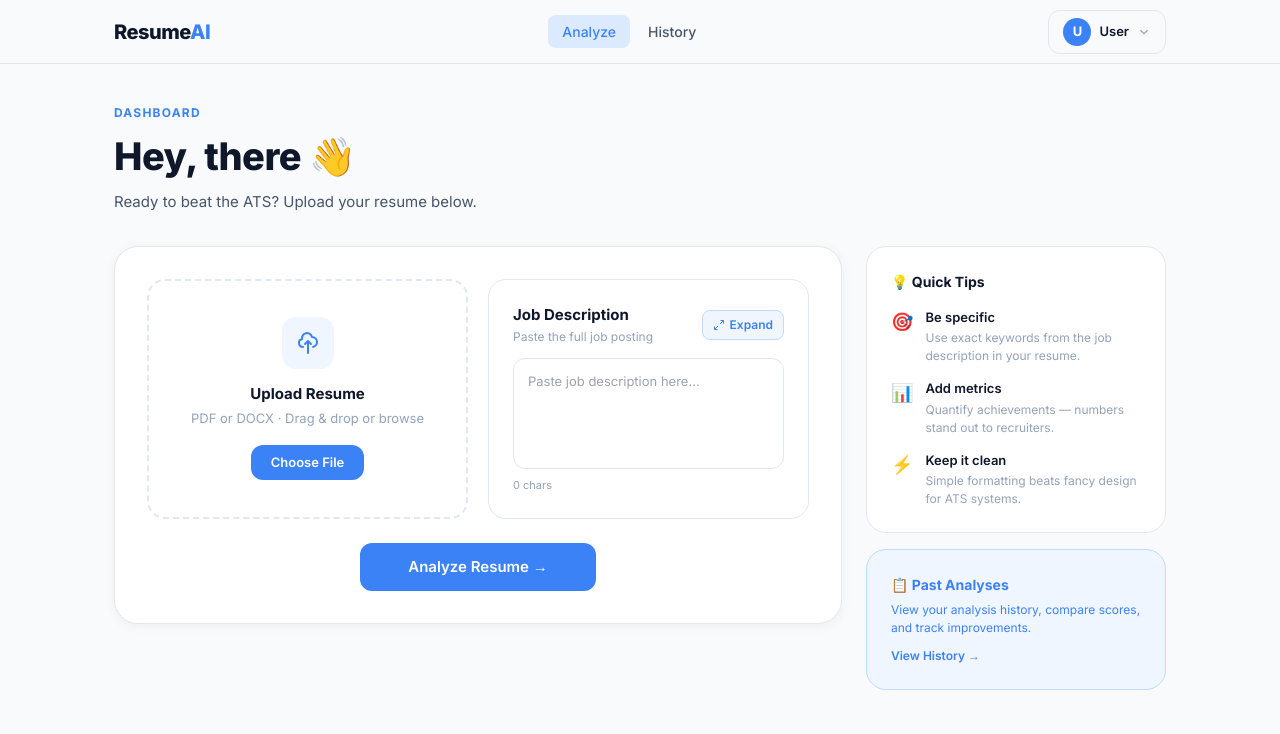
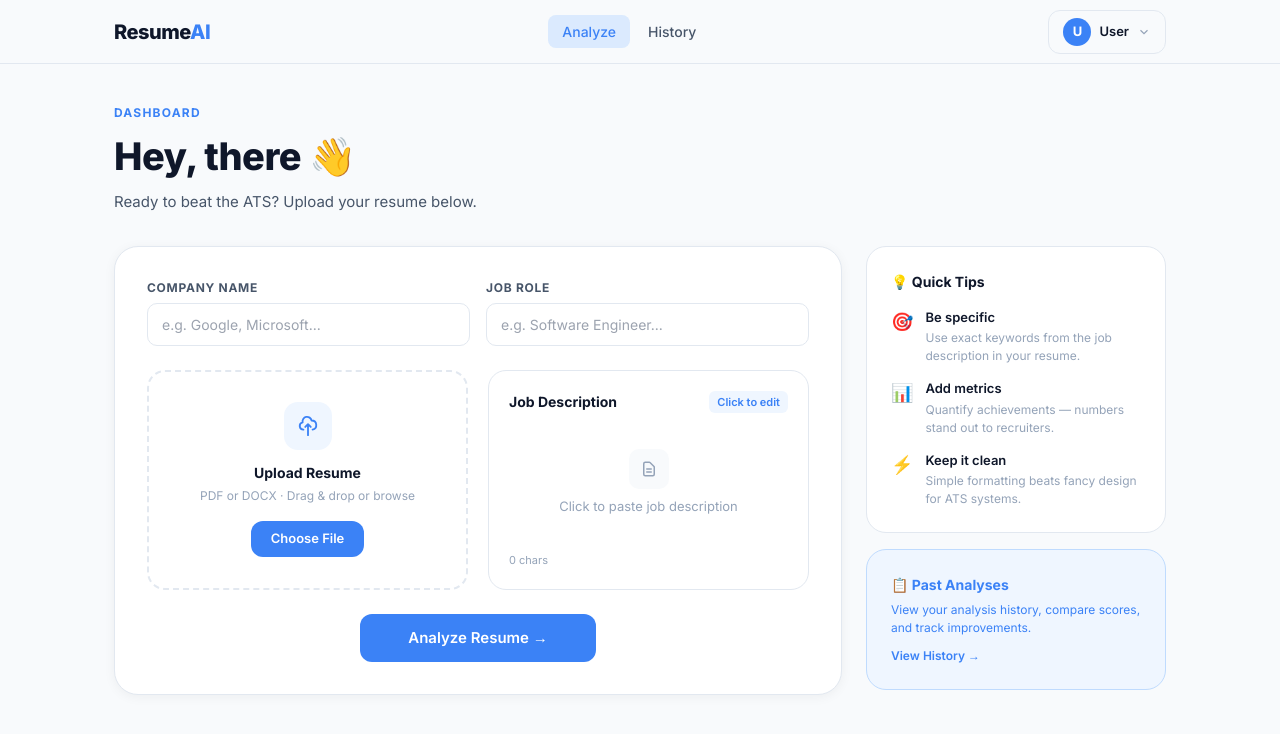
Before and after one commit to gnanesh-reddy-12/Ai-Resume-Analyzer, a React (Vite) app: page / in a window 1280 px wide. Shown: the top 734 px of the page. Built offline with nearby package versions, Linux system fonts and the light colour scheme; sample sign-in values are in the browser's storage.

Commit message:
fix: company/role in analyze, JD click-to-open, navbar edit fix

```diff
--- a/src/components/AnalyzeSection.jsx
+++ b/src/components/AnalyzeSection.jsx
@@ -7,6 +7,8 @@ export default function AnalyzeSection() {
   const navigate = useNavigate()
   const { resumeFile, setResumeFile, jobDescription, setJobDescription } = useContext(ResumeContext)
   const [jdOpen, setJdOpen] = useState(false)
+  const [company, setCompany] = useState("")
+  const [role, setRole] = useState("")
 
   const handleFileChange = (e) => {
     const file = e.target.files[0]
@@ -19,88 +21,112 @@ export default function AnalyzeSection() {
   const handleAnalyze = () => {
     if (!resumeFile) { alert("Please upload a resume"); return }
     if (!jobDescription.trim()) { alert("Please paste a job description"); return }
+    if (company.trim()) localStorage.setItem("pending_company", company.trim())
+    if (role.trim()) localStorage.setItem("pending_role", role.trim())
     navigate("/loading")
   }
 
   return (
     <>
       <motion.div
-        initial={{ opacity: 0, y: 24 }}
-        animate={{ opacity: 1, y: 0 }}
+        initial={{ opacity: 0, y: 24 }} animate={{ opacity: 1, y: 0 }}
         transition={{ duration: 0.5, ease: [0.22, 1, 0.36, 1] }}
         style={{ background: "white", border: "1px solid var(--border)", borderRadius: 24, padding: 32, boxShadow: "0 2px 12px rgba(0,0,0,0.05)" }}
       >
-        {/* Two column layout */}
+        {/* Company + Role row */}
+        <div style={{ display: "grid", gridTemplateColumns: "1fr 1fr", gap: 16, marginBottom: 24 }}>
+          <div>
+            <label style={{ fontSize: 12, fontWeight: 700, color: "var(--text-2)", textTransform: "uppercase", letterSpacing: "0.06em", display: "block", marginBottom: 6 }}>Company Name</label>
+            <input
+              value={company}
+              onChange={e => setCompany(e.target.value)}
+              placeholder="e.g. Google, Microsoft..."
+              style={{ width: "100%", border: "1.5px solid var(--border)", borderRadius: 10, padding: "10px 14px", fontSize: 14, color: "var(--text-1)", outline: "none", fontFamily: "Inter, sans-serif", transition: "border-color 0.15s", boxSizing: "border-box" }}
+              onFocus={e => e.target.style.borderColor = "var(--accent)"}
+              onBlur={e => e.target.style.borderColor = "var(--border)"}
+            />
+          </div>
+          <div>
+            <label style={{ fontSize: 12, fontWeight: 700, color: "var(--text-2)", textTransform: "uppercase", letterSpacing: "0.06em", display: "block", marginBottom: 6 }}>Job Role</label>
+            <input
+              value={role}
+              onChange={e => setRole(e.target.value)}
+              placeholder="e.g. Software Engineer..."
+              style={{ width: "100%", border: "1.5px solid var(--border)", borderRadius: 10, padding: "10px 14px", fontSize: 14, color: "var(--text-1)", outline: "none", fontFamily: "Inter, sans-serif", transition: "border-color 0.15s", boxSizing: "border-box" }}
+              onFocus={e => e.target.style.borderColor = "var(--accent)"}
+              onBlur={e => e.target.style.borderColor = "var(--border)"}
+            />
+          </div>
+        </div>
+
+        {/* Upload + JD row */}
         <div style={{ display: "grid", gridTemplateColumns: "1fr 1fr", gap: 20 }}>
 
-          {/* Upload box */}
-          <div style={{ border: "2px dashed var(--border)", borderRadius: 18, padding: 28, display: "flex", flexDirection: "column", alignItems: "center", justifyContent: "center", textAlign: "center", minHeight: 240, transition: "border-color 0.2s", cursor: "default" }}
+          {/* Upload */}
+          <div
+            style={{ border: "2px dashed var(--border)", borderRadius: 18, padding: 28, display: "flex", flexDirection: "column", alignItems: "center", justifyContent: "center", textAlign: "center", minHeight: 220, transition: "border-color 0.2s" }}
             onDragOver={e => { e.preventDefault(); e.currentTarget.style.borderColor = "var(--accent)" }}
             onDragLeave={e => e.currentTarget.style.borderColor = "var(--border)"}
             onDrop={e => {
               e.preventDefault()
               e.currentTarget.style.borderColor = "var(--border)"
               const file = e.dataTransfer.files[0]
-              if (file) { const ev = { target: { files: [file] } }; handleFileChange(ev) }
+              if (file) handleFileChange({ target: { files: [file] } })
             }}
           >
-            <div style={{ width: 52, height: 52, background: "#EFF6FF", borderRadius: 14, display: "flex", alignItems: "center", justifyContent: "center", marginBottom: 14 }}>
-              <svg width="24" height="24" fill="none" stroke="var(--accent)" strokeWidth="2" viewBox="0 0 24 24">
+            <div style={{ width: 48, height: 48, background: "#EFF6FF", borderRadius: 14, display: "flex", alignItems: "center", justifyContent: "center", marginBottom: 12 }}>
+              <svg width="22" height="22" fill="none" stroke="var(--accent)" strokeWidth="2" viewBox="0 0 24 24">
                 <path strokeLinecap="round" strokeLinejoin="round" d="M7 16a4 4 0 01-.88-7.903A5 5 0 1115.9 6L16 6a5 5 0 011 9.9M15 13l-3-3m0 0l-3 3m3-3v12" />
               </svg>
             </div>
-            <p style={{ fontWeight: 700, fontSize: 15, color: "var(--text-1)", marginBottom: 4 }}>Upload Resume</p>
-            <p style={{ fontSize: 13, color: "var(--text-3)", marginBottom: 16 }}>PDF or DOCX · Drag & drop or browse</p>
+            <p style={{ fontWeight: 700, fontSize: 14, color: "var(--text-1)", marginBottom: 4 }}>Upload Resume</p>
+            <p style={{ fontSize: 12, color: "var(--text-3)", marginBottom: 16 }}>PDF or DOCX · Drag & drop or browse</p>
             <label className="btn-primary" style={{ fontSize: 13, padding: "8px 20px", cursor: "pointer" }}>
               Choose File
               <input type="file" accept=".pdf,.docx" style={{ display: "none" }} onChange={handleFileChange} />
             </label>
             {resumeFile && (
               <motion.div initial={{ opacity: 0, y: 6 }} animate={{ opacity: 1, y: 0 }}
-                style={{ marginTop: 14, background: "#F0FDF4", border: "1px solid #BBF7D0", borderRadius: 10, padding: "7px 14px", fontSize: 13, color: "#166534", display: "flex", alignItems: "center", gap: 6, maxWidth: "100%" }}>
-                <svg width="14" height="14" fill="#16A34A" viewBox="0 0 20 20"><path fillRule="evenodd" d="M16.707 5.293a1 1 0 010 1.414l-8 8a1 1 0 01-1.414 0l-4-4a1 1 0 011.414-1.414L8 12.586l7.293-7.293a1 1 0 011.414 0z" clipRule="evenodd"/></svg>
+                style={{ marginTop: 12, background: "#F0FDF4", border: "1px solid #BBF7D0", borderRadius: 10, padding: "7px 14px", fontSize: 12, color: "#166534", display: "flex", alignItems: "center", gap: 6, maxWidth: "100%" }}>
+                <svg width="13" height="13" fill="#16A34A" viewBox="0 0 20 20"><path fillRule="evenodd" d="M16.707 5.293a1 1 0 010 1.414l-8 8a1 1 0 01-1.414 0l-4-4a1 1 0 011.414-1.414L8 12.586l7.293-7.293a1 1 0 011.414 0z" clipRule="evenodd"/></svg>
                 <span style={{ overflow: "hidden", textOverflow: "ellipsis", whiteSpace: "nowrap", maxWidth: 180, fontWeight: 500 }}>{resumeFile.name}</span>
               </motion.div>
             )}
           </div>
 
-          {/* JD box */}
-          <div style={{ border: "1.5px solid var(--border)", borderRadius: 18, padding: 24, display: "flex", flexDirection: "column", minHeight: 240 }}>
-            <div style={{ display: "flex", alignItems: "center", justifyContent: "space-between", marginBottom: 12 }}>
-              <div>
-                <p style={{ fontWeight: 700, fontSize: 15, color: "var(--text-1)" }}>Job Description</p>
-                <p style={{ fontSize: 12, color: "var(--text-3)", marginTop: 2 }}>Paste the full job posting</p>
+          {/* JD — click to open modal */}
+          <div
+            onClick={() => setJdOpen(true)}
+            style={{ border: "1.5px solid var(--border)", borderRadius: 18, padding: 20, display: "flex", flexDirection: "column", minHeight: 220, cursor: "pointer", transition: "border-color 0.15s" }}
+            onMouseEnter={e => e.currentTarget.style.borderColor = "var(--accent)"}
+            onMouseLeave={e => e.currentTarget.style.borderColor = "var(--border)"}
+          >
+            <div style={{ display: "flex", justifyContent: "space-between", alignItems: "center", marginBottom: 10 }}>
+              <p style={{ fontWeight: 700, fontSize: 14, color: "var(--text-1)" }}>Job Description</p>
+              <span style={{ fontSize: 11, color: "var(--accent)", fontWeight: 600, background: "#EFF6FF", borderRadius: 6, padding: "3px 8px" }}>Click to edit</span>
+            </div>
+            {jobDescription ? (
+              <div style={{ flex: 1, overflow: "hidden", position: "relative" }}>
+                <p style={{ fontSize: 13, color: "var(--text-2)", lineHeight: 1.6, overflow: "hidden", display: "-webkit-box", WebkitLineClamp: 6, WebkitBoxOrient: "vertical" }}>{jobDescription}</p>
+                <div style={{ position: "absolute", bottom: 0, left: 0, right: 0, height: 40, background: "linear-gradient(to bottom, transparent, white)" }}></div>
               </div>
-              <button onClick={() => setJdOpen(true)} style={{ display: "flex", alignItems: "center", gap: 5, background: "#EFF6FF", border: "1px solid #BFDBFE", borderRadius: 8, padding: "5px 10px", fontSize: 12, color: "var(--accent)", cursor: "pointer", fontWeight: 600 }}>
-                <svg width="12" height="12" viewBox="0 0 24 24" fill="none" stroke="currentColor" strokeWidth="2"><path d="M15 3h6v6M9 21H3v-6M21 3l-7 7M3 21l7-7"/></svg>
-                Expand
-              </button>
-            </div>
-            <textarea
-              value={jobDescription}
-              onChange={e => setJobDescription(e.target.value)}
-              placeholder="Paste job description here..."
-              style={{ flex: 1, resize: "none", border: "1.5px solid var(--border)", borderRadius: 12, padding: "12px 14px", fontSize: 13, color: "var(--text-1)", outline: "none", fontFamily: "Inter, sans-serif", lineHeight: 1.6, transition: "border-color 0.15s" }}
-              onFocus={e => e.target.style.borderColor = "var(--accent)"}
-              onBlur={e => e.target.style.borderColor = "var(--border)"}
-            />
-            <div style={{ display: "flex", justifyContent: "space-between", marginTop: 8 }}>
+            ) : (
+              <div style={{ flex: 1, display: "flex", flexDirection: "column", alignItems: "center", justifyContent: "center", gap: 8 }}>
+                <div style={{ width: 40, height: 40, background: "#F8FAFC", borderRadius: 10, display: "flex", alignItems: "center", justifyContent: "center" }}>
+                  <svg width="18" height="18" fill="none" stroke="var(--text-3)" strokeWidth="2" viewBox="0 0 24 24"><path strokeLinecap="round" strokeLinejoin="round" d="M9 12h6m-6 4h6m2 5H7a2 2 0 01-2-2V5a2 2 0 012-2h5.586a1 1 0 01.707.293l5.414 5.414a1 1 0 01.293.707V19a2 2 0 01-2 2z"/></svg>
+                </div>
+                <p style={{ fontSize: 13, color: "var(--text-3)" }}>Click to paste job description</p>
+              </div>
+            )}
+            <div style={{ display: "flex", justifyContent: "space-between", marginTop: 10 }}>
               <span style={{ fontSize: 11, color: "var(--text-3)" }}>{jobDescription.length} chars</span>
-              {jobDescription.length > 0 && (
-                <button onClick={() => setJobDescription("")} style={{ fontSize: 11, color: "var(--danger)", background: "none", border: "none", cursor: "pointer" }}>Clear</button>
-              )}
+              {jobDescription.length > 0 && <span style={{ fontSize: 11, color: "var(--accent)", fontWeight: 500 }}>✓ Added</span>}
             </div>
           </div>
         </div>
 
         <div style={{ display: "flex", justifyContent: "center", marginTop: 24 }}>
-          <motion.button
-            onClick={handleAnalyze}
-            whileHover={{ scale: 1.02 }}
-            whileTap={{ scale: 0.97 }}
-            className="btn-primary"
-            style={{ padding: "13px 48px", fontSize: 15 }}
-          >
+          <motion.button onClick={handleAnalyze} whileHover={{ scale: 1.02 }} whileTap={{ scale: 0.97 }} className="btn-primary" style={{ padding: "13px 48px", fontSize: 15 }}>
             Analyze Resume →
           </motion.button>
         </div>
@@ -109,16 +135,11 @@ export default function AnalyzeSection() {
       {/* JD Modal */}
       <AnimatePresence>
         {jdOpen && (
-          <motion.div
-            initial={{ opacity: 0 }} animate={{ opacity: 1 }} exit={{ opacity: 0 }}
+          <motion.div initial={{ opacity: 0 }} animate={{ opacity: 1 }} exit={{ opacity: 0 }}
             style={{ position: "fixed", inset: 0, background: "rgba(15,23,42,0.5)", zIndex: 100, display: "flex", alignItems: "center", justifyContent: "center", padding: 24 }}
             onClick={e => { if (e.target === e.currentTarget) setJdOpen(false) }}
           >
-            <motion.div
-              initial={{ opacity: 0, scale: 0.95, y: 16 }}
-              animate={{ opacity: 1, scale: 1, y: 0 }}
-              exit={{ opacity: 0, scale: 0.95, y: 16 }}
-              transition={{ duration: 0.22 }}
+            <motion.div initial={{ opacity: 0, scale: 0.95, y: 16 }} animate={{ opacity: 1, scale: 1, y: 0 }} exit={{ opacity: 0, scale: 0.95, y: 16 }} transition={{ duration: 0.22 }}
               style={{ background: "white", borderRadius: 20, padding: 32, width: "100%", maxWidth: 720, maxHeight: "80vh", display: "flex", flexDirection: "column", boxShadow: "0 24px 64px rgba(0,0,0,0.18)" }}
             >
               <div style={{ display: "flex", justifyContent: "space-between", alignItems: "center", marginBottom: 16 }}>
@@ -130,24 +151,17 @@ export default function AnalyzeSection() {
                   <svg width="16" height="16" viewBox="0 0 24 24" fill="none" stroke="var(--text-2)" strokeWidth="2"><path d="M18 6L6 18M6 6l12 12"/></svg>
                 </button>
               </div>
-              <textarea
-                autoFocus
-                value={jobDescription}
-                onChange={e => setJobDescription(e.target.value)}
-                placeholder="Paste the full job description here — include requirements, responsibilities, and qualifications for the most accurate analysis..."
-                style={{ flex: 1, resize: "none", border: "1.5px solid var(--border)", borderRadius: 14, padding: "16px", fontSize: 14, color: "var(--text-1)", outline: "none", fontFamily: "Inter, sans-serif", lineHeight: 1.7, minHeight: 320, transition: "border-color 0.15s" }}
+              <textarea autoFocus value={jobDescription} onChange={e => setJobDescription(e.target.value)}
+                placeholder="Paste the full job description here — include requirements, responsibilities, and qualifications..."
+                style={{ flex: 1, resize: "none", border: "1.5px solid var(--border)", borderRadius: 14, padding: 16, fontSize: 14, color: "var(--text-1)", outline: "none", fontFamily: "Inter, sans-serif", lineHeight: 1.7, minHeight: 320, transition: "border-color 0.15s" }}
                 onFocus={e => e.target.style.borderColor = "var(--accent)"}
                 onBlur={e => e.target.style.borderColor = "var(--border)"}
               />
               <div style={{ display: "flex", justifyContent: "space-between", alignItems: "center", marginTop: 16 }}>
                 <span style={{ fontSize: 13, color: "var(--text-3)" }}>{jobDescription.length} characters</span>
                 <div style={{ display: "flex", gap: 10 }}>
-                  {jobDescription.length > 0 && (
-                    <button onClick={() => setJobDescription("")} className="btn-ghost" style={{ padding: "9px 18px", fontSize: 13 }}>Clear</button>
-                  )}
-                  <button onClick={() => setJdOpen(false)} className="btn-primary" style={{ padding: "9px 24px", fontSize: 13 }}>
-                    Done ✓
-                  </button>
+                  {jobDescription.length > 0 && <button onClick={() => setJobDescription("")} className="btn-ghost" style={{ padding: "9px 18px", fontSize: 13 }}>Clear</button>}
+                  <button onClick={() => setJdOpen(false)} className="btn-primary" style={{ padding: "9px 24px", fontSize: 13 }}>Done ✓</button>
                 </div>
               </div>
             </motion.div>
```
Also changed, not shown: src/components/Navbar.jsx (+7 -7 lines), src/pages/History.jsx (+11 -1 lines).
